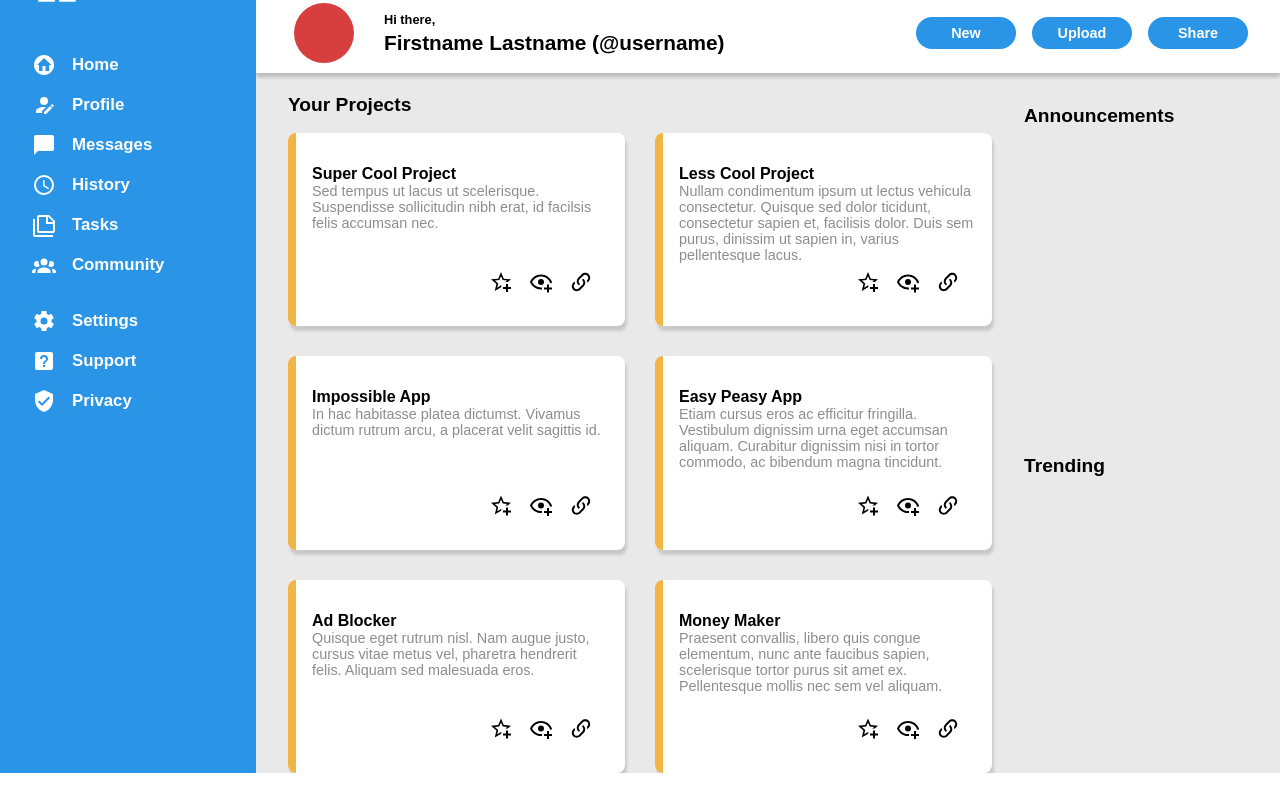
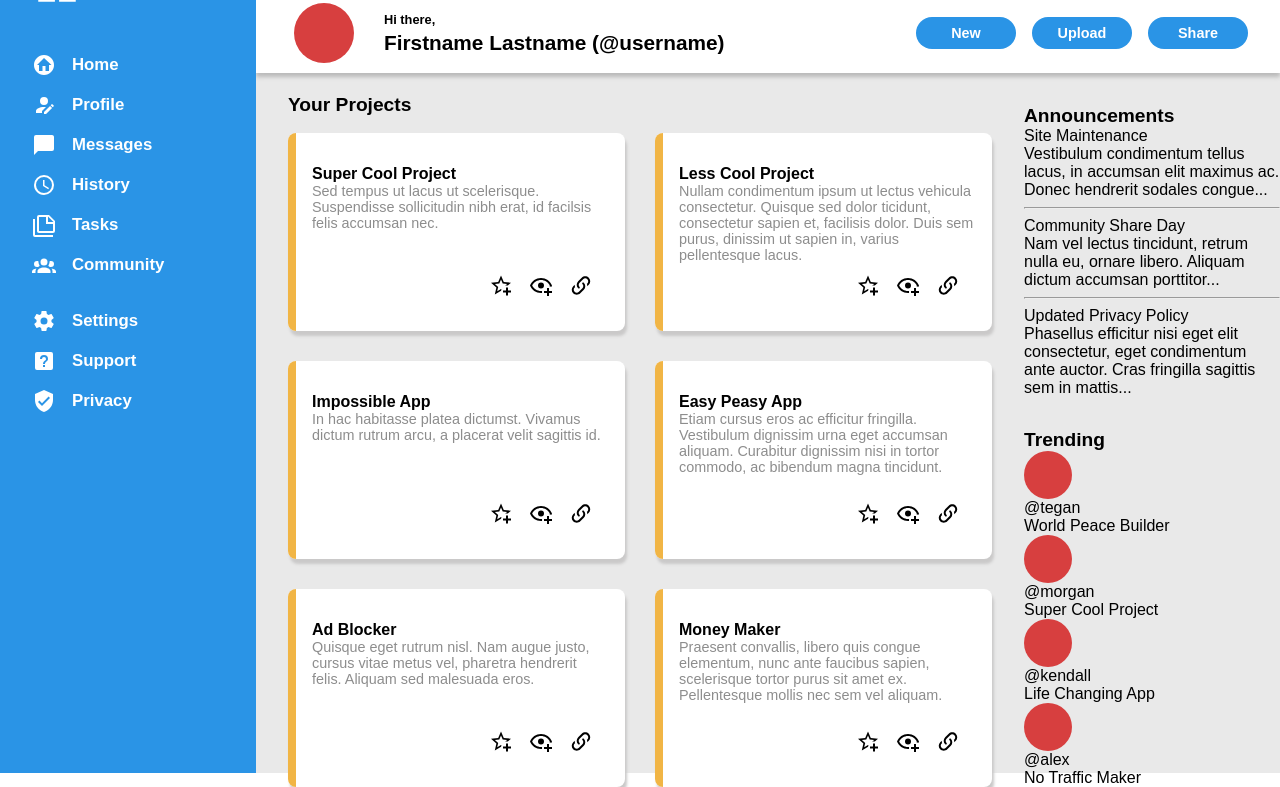
Before and after one commit to DavidOh1606/odin-dashboard-project, a plain HTML site: page index.html in a window 1280 px wide. Shown: the part 87-874 px from the top of the page. Drawn offline with Linux system fonts and the light colour scheme.

Commit message:
Setup text for trending and announcements

```diff
--- a/index.html
+++ b/index.html
@@ -178,12 +178,71 @@
 
                 <div class="announcements section">
                     <div class="section-title">Announcements</div>
-                    <div></div>
+                    <div class="announcements-content">
+                        <div class="announcement">
+                            <div class="announcement-header">Site Maintenance</div>
+                            <div class="announcement-text">
+                                Vestibulum condimentum tellus lacus,
+                                in accumsan elit maximus ac. Donec
+                                hendrerit sodales congue...
+                            </div>
+
+                        </div>
+                        <hr>
+                        <div class="announcement">
+                            <div class="announcement-header">Community Share Day</div>
+                            <div class="announcement-text">
+                                Nam vel lectus tincidunt, retrum nulla
+                                eu, ornare libero. Aliquam dictum
+                                accumsan porttitor...
+                            </div>
+                        </div>
+                        <hr>
+                        <div class="announcement">
+                            <div class="announcement-header">Updated Privacy Policy</div>
+                            <div class="announcement-text">
+                                Phasellus efficitur nisi eget elit
+                                consectetur, eget condimentum ante
+                                auctor. Cras fringilla sagittis sem in
+                                mattis...
+                            </div>
+                        </div>
+                    </div>
                 </div>
 
                 <div class="trending section">
                     <div class="section-title">Trending</div>
-                    <div></div>
+                    <div class="trending-content">
+                        <div class="trending-user">
+                            <div class="icon-placeholder"></div>
+                            <div class="trending-user-text">
+                                <div class="trending-user-name">@tegan</div>
+                                <div class="trending-user-project">World Peace Builder</div>
+                            </div>
+                        </div>
+                    </div>
+
+                    <div class="trending-user">
+                        <div class="icon-placeholder"></div>
+                        <div class="trending-user-text">
+                            <div class="trending-user-name">@morgan</div>
+                            <div class="trending-user-project">Super Cool Project</div>
+                        </div>
+                    </div>
+                    <div class="trending-user">
+                        <div class="icon-placeholder"></div>
+                        <div class="trending-user-text">
+                            <div class="trending-user-name">@kendall</div>
+                            <div class="trending-user-project">Life Changing App</div>
+                        </div>
+                    </div>
+                    <div class="trending-user">
+                        <div class="icon-placeholder"></div>
+                        <div class="trending-user-text">
+                            <div class="trending-user-name">@alex</div>
+                            <div class="trending-user-project">No Traffic Maker</div>
+                        </div>
+                    </div>
                 </div>
 
 
```
